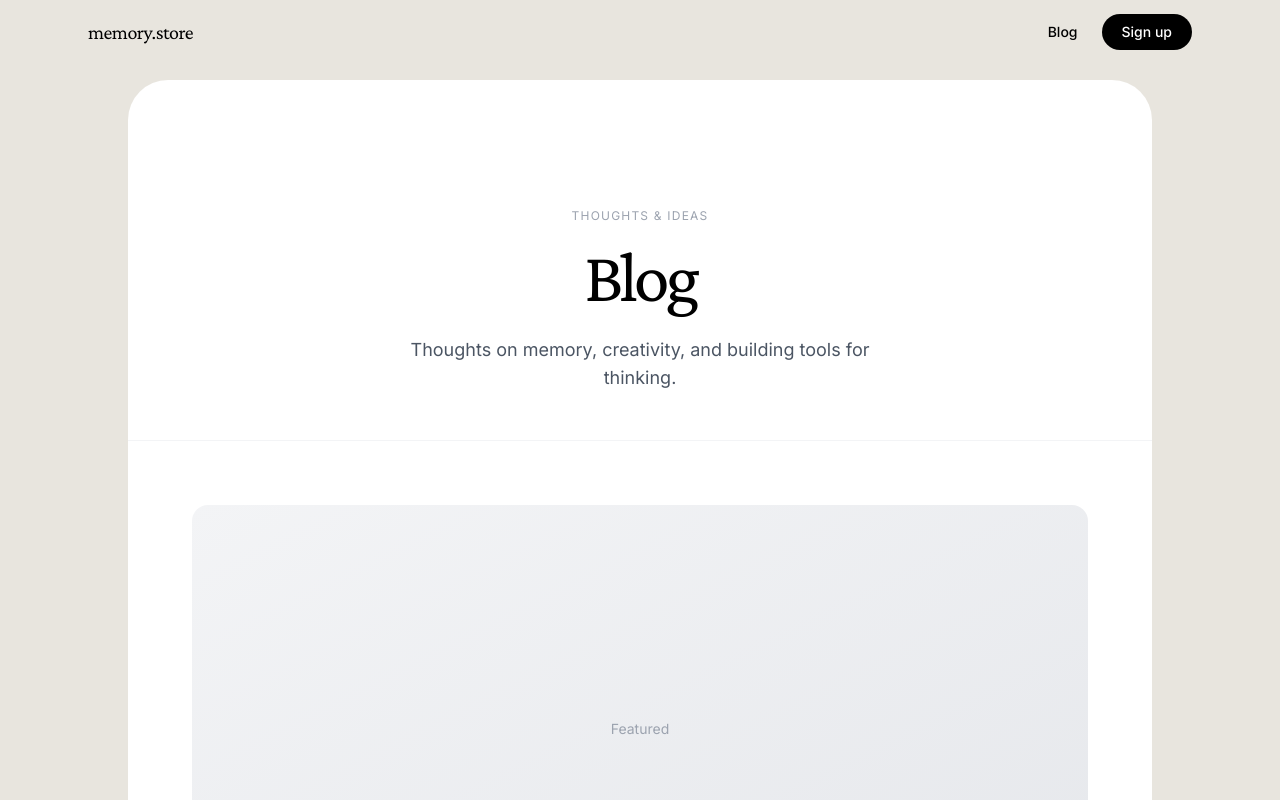
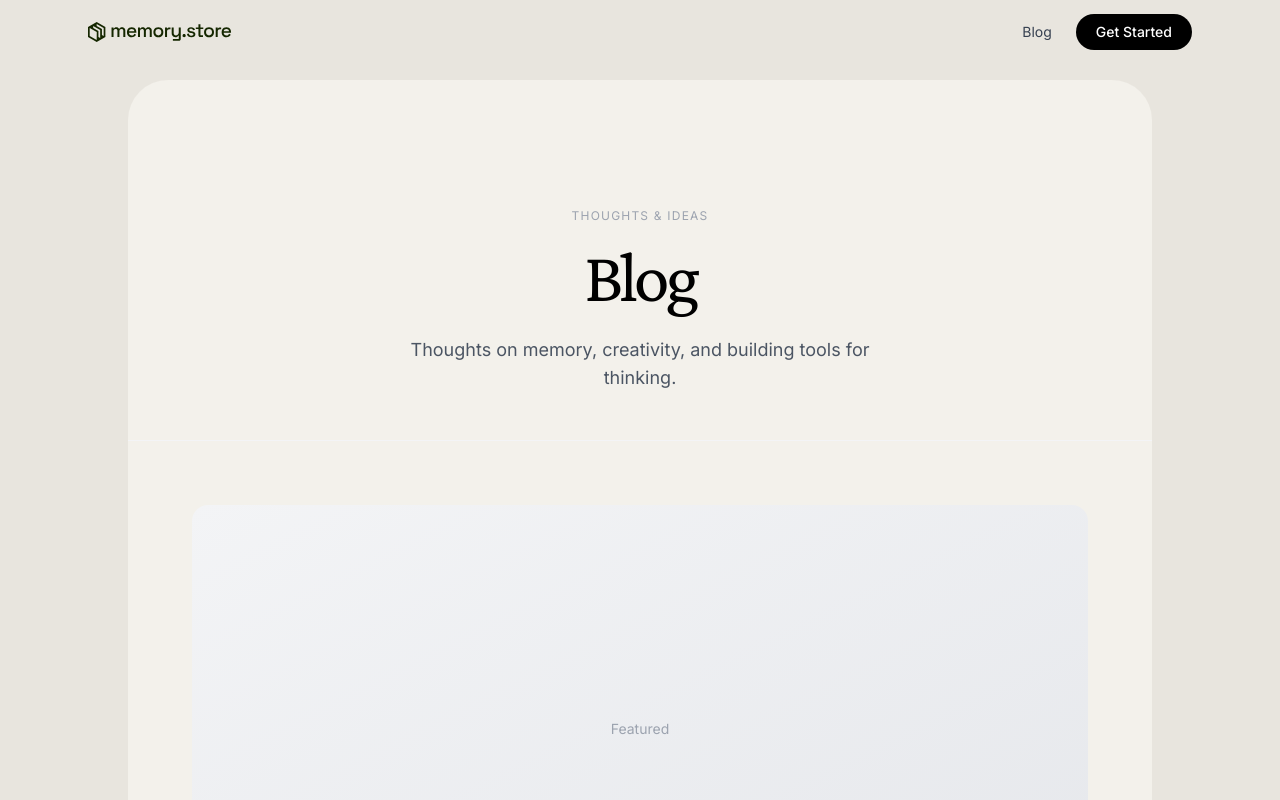
Before and after one commit to yagna2652/landingpage, a Next.js app: page /blog in a window 1280 px wide. Shown: the top 800 px of the page. Built offline with nearby package versions, Linux system fonts and the light colour scheme; no server answers.

Commit message:
Add reusable Header component with logo SVG and update blog backgrounds to #f3f1eb

```diff
--- a/src/app/blog/[slug]/page.tsx
+++ b/src/app/blog/[slug]/page.tsx
@@ -2,6 +2,7 @@ import Link from "next/link";
 import { notFound } from "next/navigation";
 import { client, postQuery, relatedPostsQuery, urlFor } from "@/lib/sanity";
 import type { Post } from "@/lib/sanity";
+import { Header } from "@/components/Header";
 
 // Demo post content
 const demoPostContent: Record<string, Post & { content: string; readTime: string }> = {
@@ -159,32 +160,11 @@ export default async function BlogPostPage({
 
   return (
     <main className="min-h-screen bg-[#e8e5de]">
-      {/* Header */}
-      <header className="sticky top-0 z-50 bg-[#e8e5de]">
-        <div className="mx-auto flex h-16 max-w-6xl items-center justify-between px-6">
-          <Link
-            href="/"
-            className="font-serif text-xl tracking-tight text-black"
-          >
-            memory.store
-          </Link>
-          <nav className="flex items-center gap-6">
-            <Link
-              href="/blog"
-              className="text-sm text-gray-700 transition-colors hover:text-black"
-            >
-              Blog
-            </Link>
-            <button className="rounded-full bg-black px-5 py-2 text-sm font-medium text-white transition-colors hover:bg-gray-800">
-              Sign up
-            </button>
-          </nav>
-        </div>
-      </header>
+      <Header variant="blog" />
 
       {/* Article Card */}
       <div className="px-4 pb-8 pt-4 md:px-8">
-        <article className="mx-auto max-w-5xl overflow-hidden rounded-[2.5rem] bg-white">
+        <article className="mx-auto max-w-5xl overflow-hidden rounded-[2.5rem] bg-[#f3f1eb]">
           {/* Article Header */}
           <header className="px-8 pb-16 pt-24 text-center md:px-16 md:pt-32">
             {/* Date and Read Time */}
--- a/src/app/blog/page.tsx
+++ b/src/app/blog/page.tsx
@@ -1,6 +1,7 @@
 import Link from "next/link";
 import { client, postsQuery, featuredPostQuery, urlFor } from "@/lib/sanity";
 import type { Post } from "@/lib/sanity";
+import { Header } from "@/components/Header";
 
 // Demo posts for when Sanity is not configured
 const demoPosts: (Post & { readTime: string })[] = [
@@ -88,32 +89,11 @@ export default async function BlogPage() {
 
   return (
     <main className="min-h-screen bg-[#e8e5de]">
-      {/* Header */}
-      <header className="sticky top-0 z-50 bg-[#e8e5de]">
-        <div className="mx-auto flex h-16 max-w-6xl items-center justify-between px-6">
-          <Link
-            href="/"
-            className="font-serif text-xl tracking-tight text-black"
-          >
-            memory.store
-          </Link>
-          <nav className="flex items-center gap-6">
-            <Link
-              href="/blog"
-              className="text-sm font-medium text-black"
-            >
-              Blog
-            </Link>
-            <button className="rounded-full bg-black px-5 py-2 text-sm font-medium text-white transition-colors hover:bg-gray-800">
-              Sign up
-            </button>
-          </nav>
-        </div>
-      </header>
+      <Header variant="blog" />
 
       {/* Main Content Card */}
       <div className="px-4 pb-8 pt-4 md:px-8">
-        <div className="mx-auto max-w-5xl overflow-hidden rounded-[2.5rem] bg-white">
+        <div className="mx-auto max-w-5xl overflow-hidden rounded-[2.5rem] bg-[#f3f1eb]">
 
           {/* Blog Header */}
           <header className="px-8 pb-12 pt-24 text-center md:px-16 md:pt-32">
--- a/src/app/page.tsx
+++ b/src/app/page.tsx
@@ -1,28 +1,10 @@
-import Link from "next/link";
 import { FeatureCard } from "@/components/FeatureCard";
+import { Header } from "@/components/Header";
 
 export default function Home() {
   return (
     <main className="flex min-h-screen flex-col">
-      {/* Header */}
-      <header className="fixed top-0 z-50 w-full border-b border-gray-300 bg-[#ece9e2]/80 backdrop-blur-sm">
-        <div className="mx-auto flex h-16 max-w-6xl items-center justify-between px-6">
-          <Link href="/" className="font-serif text-xl tracking-tight text-black">
-            memory.store
-          </Link>
-          <nav className="flex items-center gap-6">
-            <Link
-              href="/blog"
-              className="text-sm text-gray-700 transition-colors hover:text-black"
-            >
-              Blog
-            </Link>
-            <button className="rounded-lg bg-black px-4 py-2 text-sm font-medium text-white transition-colors hover:bg-gray-800">
-              Get Started
-            </button>
-          </nav>
-        </div>
-      </header>
+      <Header variant="default" sticky={false} />
 
       {/* Hero Section - First Fold */}
       <section className="flex min-h-screen flex-col items-center justify-center px-6 pt-32">
--- /dev/null
+++ b/src/components/Header.tsx
@@ -0,0 +1,40 @@
+"use client";
+
+import Link from "next/link";
+import Image from "next/image";
+
+interface HeaderProps {
+  variant?: "default" | "blog";
+  sticky?: boolean;
+}
+
+export function Header({ variant = "default", sticky = true }: HeaderProps) {
+  const baseClasses = "top-0 z-50 w-full";
+  const positionClass = sticky ? "sticky" : "fixed";
+
+  // Different background styles based on variant
+  const bgClasses = variant === "default"
+    ? "border-b border-gray-300 bg-[#ece9e2]/80 backdrop-blur-sm"
+    : "bg-[#e8e5de]";
+
+  return (
+    <header className={`${baseClasses} ${positionClass} ${bgClasses}`}>
+      <div className="mx-auto flex h-16 max-w-6xl items-center justify-between px-6">
+        <Link href="/">
+          <Image src="/logo.svg" alt="memory.store" width={144} height={20} />
+        </Link>
+        <nav className="flex items-center gap-6">
+          <Link
+            href="/blog"
+            className="text-sm text-gray-700 transition-colors hover:text-black"
+          >
+            Blog
+          </Link>
+          <button className="rounded-full bg-black px-5 py-2 text-sm font-medium text-white transition-colors hover:bg-gray-800">
+            Get Started
+          </button>
+        </nav>
+      </div>
+    </header>
+  );
+}
```
